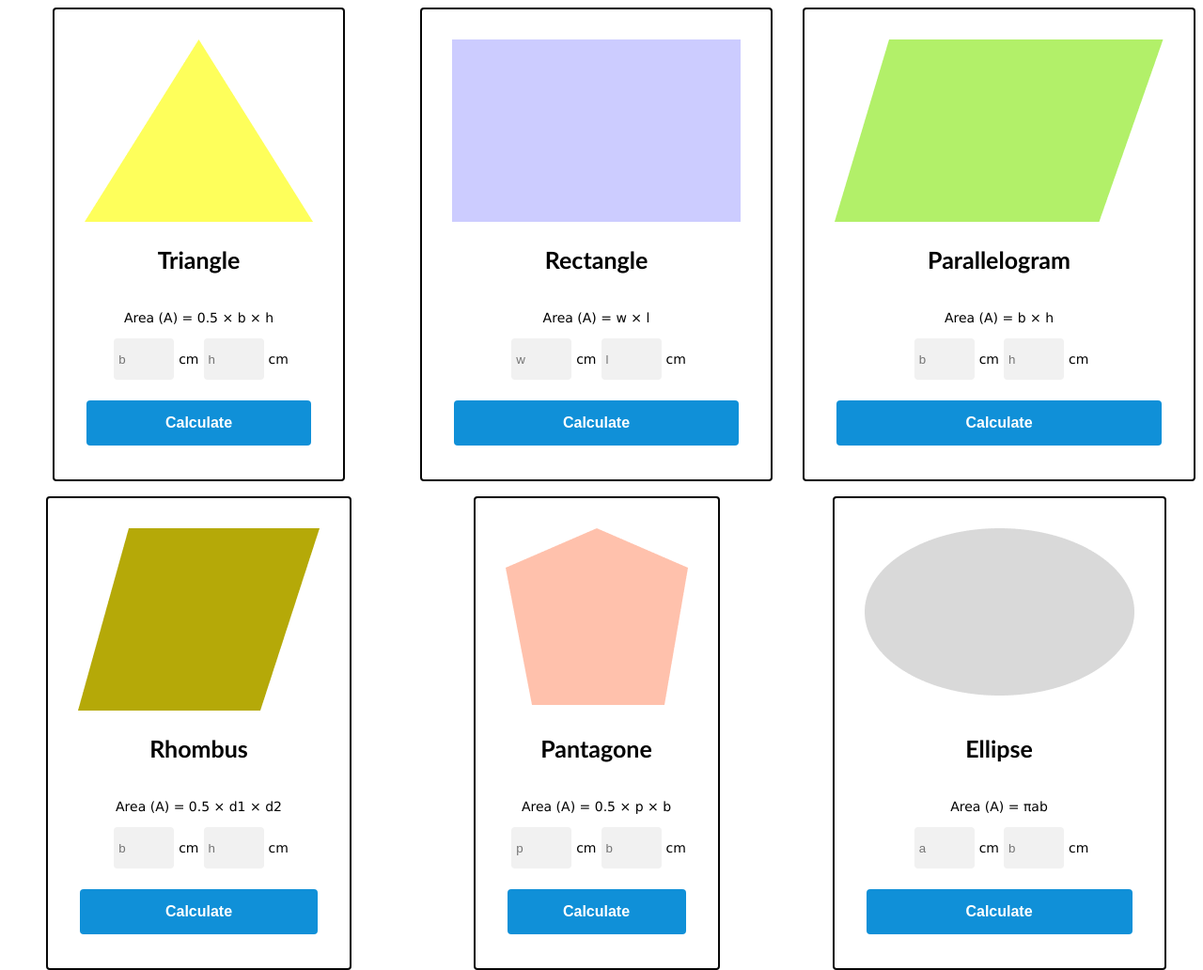
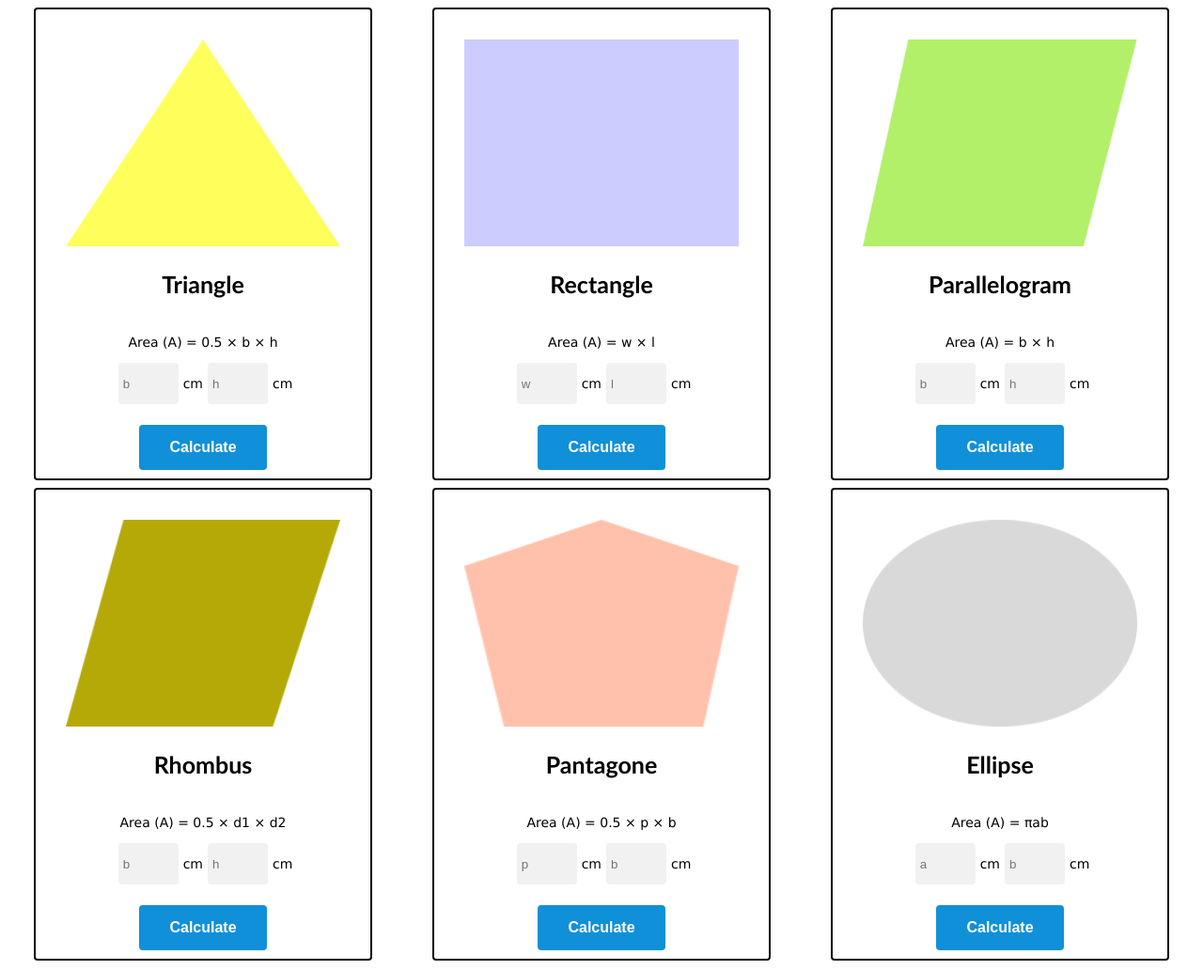
Before and after one commit to Arafat-Bhuiyan/Assignment-5, a plain HTML site: page index.html in a window 1280 px wide. Shown: the whole page at 94% size. Drawn offline with Linux system fonts and the light colour scheme; a script that the page names is missing.

Commit message:
cards size edited

```diff
--- a/css/style.css
+++ b/css/style.css
@@ -2,16 +2,23 @@
   display: grid;
   grid-template-columns: repeat(3, 1fr);
   grid-auto-rows: auto;
-  grid-gap: 1rem;
+  grid-gap: .5rem;
   }
-
+img{
+  width: 100%;
+  height: 220px;
+}
 .card {
   border: 2px solid #070707;
   border-radius: 4px;
   padding: 2rem;
   display: grid;
+  width: 292px;
+  height: 435px;
   grid-template-rows: 1fr;
   justify-self: center;
+  align-items: end;
+  justify-items: center;
 }
 
 .card-title {
```
